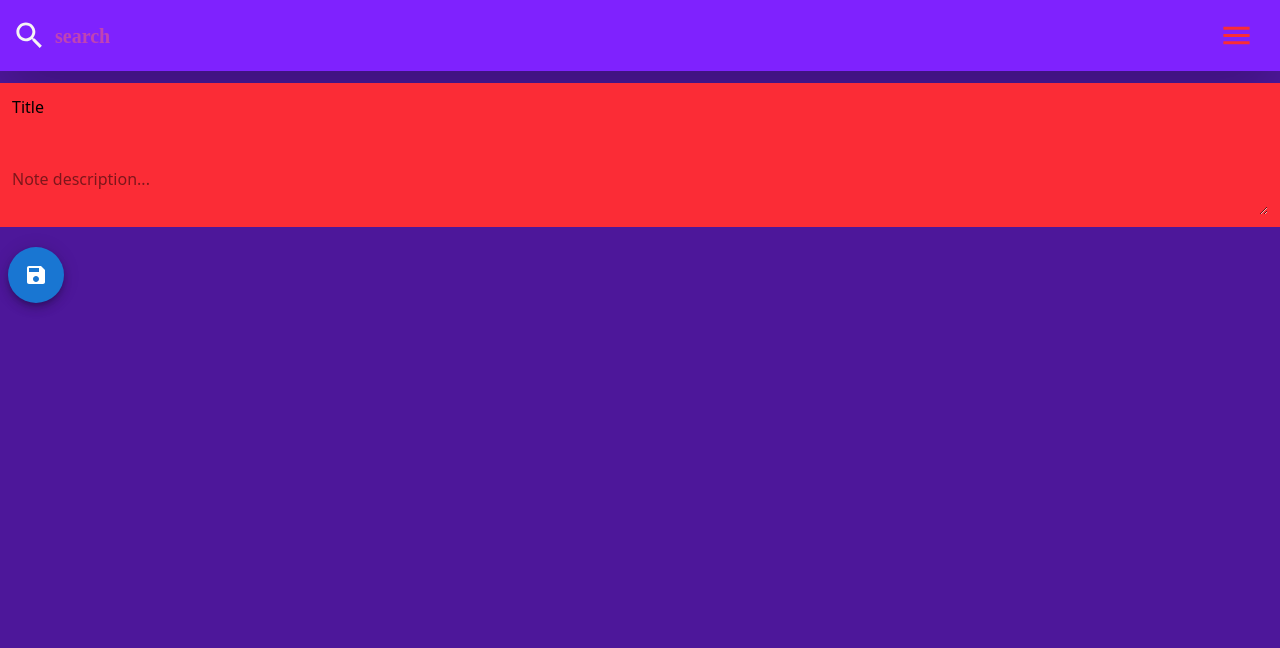
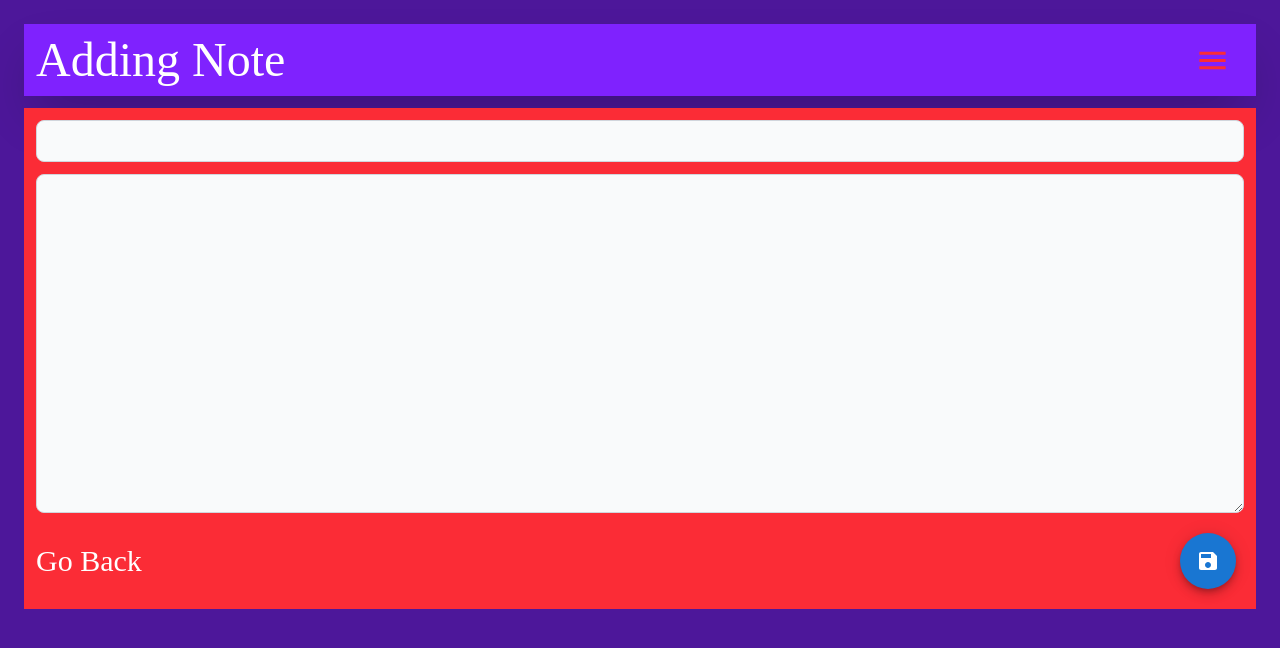
Before and after one commit to JoroScript/MindMesh, a React (Vite) app: page /add in a window 1280 px wide. Shown: the top 648 px of the page. Built offline with nearby package versions, Linux system fonts and the light colour scheme; a web font is replaced by a local one.

Commit message:
added go back and removed search

```diff
--- a/src/frontend/components/AddNote.jsx
+++ b/src/frontend/components/AddNote.jsx
@@ -1,9 +1,10 @@
 import axios from "axios";
 import {useState } from "react";
-import TailwindNav from "./TailwindNav";
 import SaveButton from './SaveButton'
+import MenuButton from "./MenuButton";
+import { useNavigate,Link } from "react-router-dom";
 export default function AddNote(){
-
+    const navigate=useNavigate();
     const [note,setNote] = useState({title: "", description: ""});
     const [error,setError] = useState(false);
     const [errors,setErrors] = useState();
@@ -42,20 +43,34 @@ export default function AddNote(){
             }
         })
     }
+
+    const handleLogout =  async () =>{
+        try {
+            await axios.get('http://localhost:5001/logout', { withCredentials: true });
+            navigate('/login');
+        } catch (err) {
+            setError('Error logging out'+err);
+        }
+    }
     return note ? (
-        <div className='w-full min-h-screen h-screen bg-violet-900 '>
+        <div className='w-full min-h-screen  p-6 h-screen bg-violet-900 '>
 
-            <TailwindNav setError={setError}/>
-            <div className='w-full bg-red-500 gap-3 my-3 flex flex-col p-3'>
-            <label htmlFor="title">Title</label>
-            <input type="text" id="title" name="title" value={note.title} onChange={handleChange} />
-            { errors?.title && <p>{errors.title}</p>}
+        <nav className='w-full font-jacquard gap-3   p-3 flex bg-violet-600 items-center justify-between  shadow-2xl '>
+        <h1 className="text-white text-5xl">Adding Note</h1>
+        <MenuButton logout={handleLogout} />
+        </nav>
+        <div className='w-full h-4/6 bg-red-500 gap-3 my-3  flex flex-col p-3'>
+        <input type="text" className="bg-gray-50 border border-gray-300 text-gray-900 text-sm rounded-lg focus:ring-blue-500 focus:border-blue-500 block w-full p-2.5 dark:bg-gray-700 dark:border-gray-600 dark:placeholder-gray-400 dark:text-white dark:focus:ring-blue-500 dark:focus:border-blue-500"  name="title" value={note.title} onChange={handleChange} />
+        { errors?.title && <p>{errors.title}</p>}
 
-            <textarea name="description" placeholder="Note description..." value={note.description} onChange={handleChange} />
-            {errors?.description && <p>{errors.description}</p>}
+        <textarea className="h-full bg-gray-50 border border-gray-300 text-gray-900 text-sm rounded-lg focus:ring-blue-500 focus:border-blue-500 block w-full p-2.5 dark:bg-gray-700 dark:border-gray-600 dark:placeholder-gray-400 dark:text-white dark:focus:ring-blue-500 dark:focus:border-blue-500" name="description" value={note.description} onChange={handleChange} />
+        {errors?.description && <p>{errors.description}</p>}
+        <div className="flex justify-between items-center">
+        <Link to="/" className="text-3xl font-jacquard text-white">Go Back</Link>
+        <SaveButton type="add" setErrors={setErrors} note={note}/>
+        </div>
 
-            </div>
-            <SaveButton type="add" setErrors={setErrors} note={note}/>
         </div>
+    </div>
     ) : <p>Loading .... {error ? error : ""}</p>
 }
```
